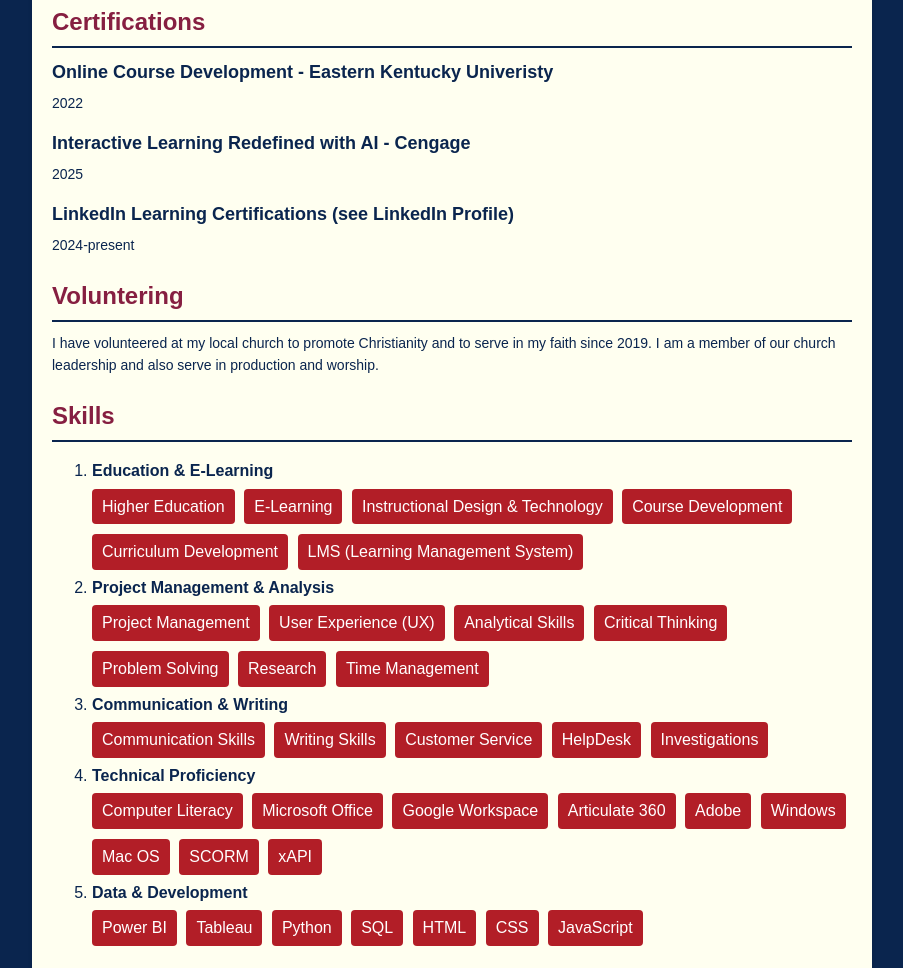
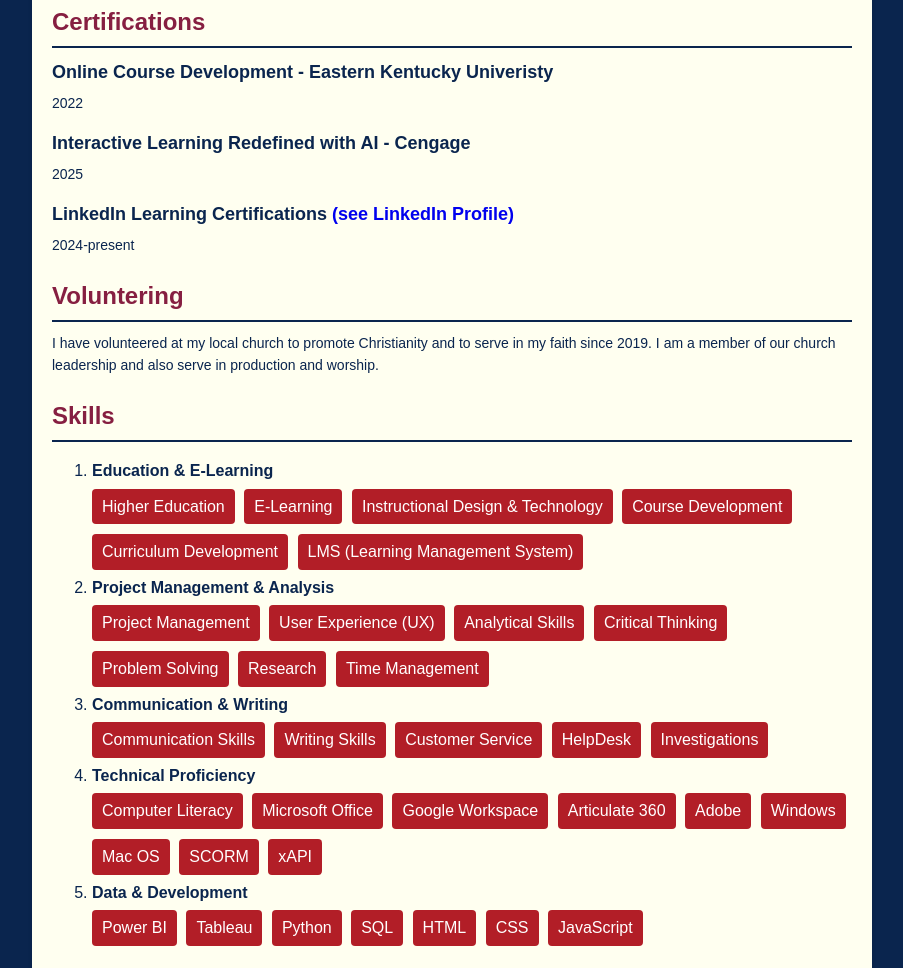
Before and after one commit to LambAE92/LambAE92.github.io, a plain HTML site: page index.html in a window 1280 px wide. Shown: the part 3005-3973 px from the top of the page, without its empty margins (188-1091 px from the left). Drawn offline with Linux system fonts and the light colour scheme.

Commit message:
Update Resume:2025-06-11

```diff
--- a/index.html
+++ b/index.html
@@ -224,7 +224,7 @@
                     <p>2025</p>
                 </div>
                 <div class="item">
-                    <h3>LinkedIn Learning Certifications (see LinkedIn Profile)</h3>
+                    <h3>LinkedIn Learning Certifications <a href="https://www.linkedin.com/in/alex-lamb-mja/details/certifications/">(see LinkedIn Profile)</a></h3>
                     <p>2024-present</p>
                 </div>
             </section>
```
